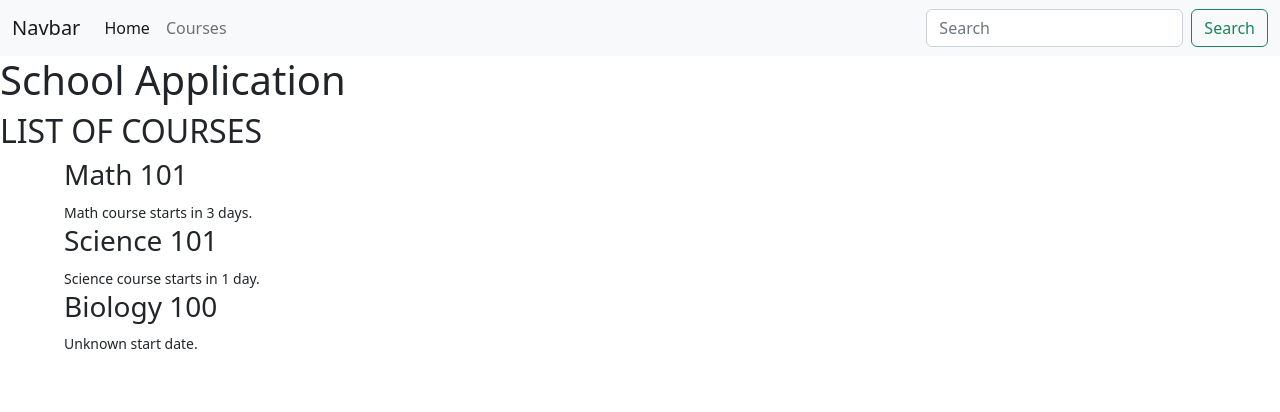
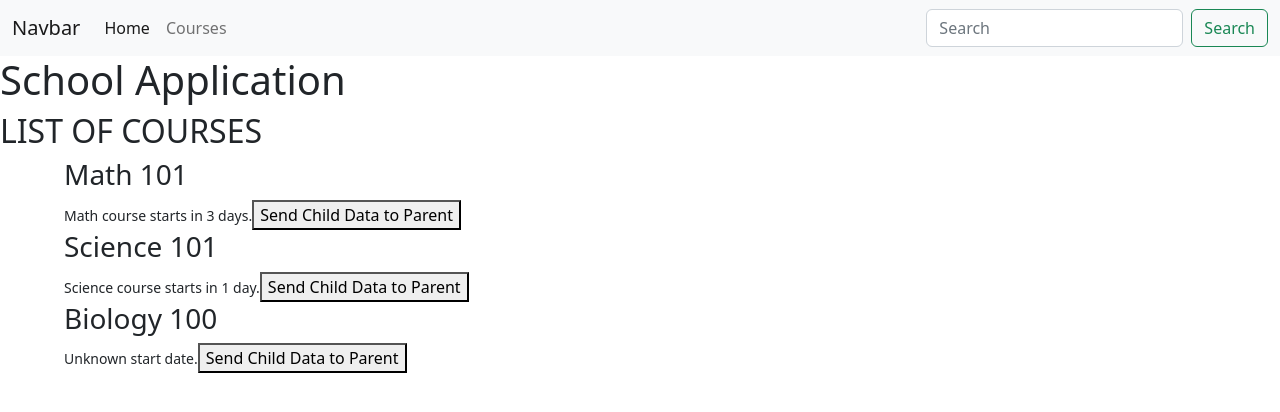
Before and after one commit to ShareghYusefi/school-app, an Angular app: page /courses in a window 1280 px wide. Shown: the top 412 px of the page. Built offline with nearby package versions, Linux system fonts and the light colour scheme.

Commit message:
Child to parent via @Output decorator

```diff
--- a/src/app/components/course/course.html
+++ b/src/app/components/course/course.html
@@ -7,4 +7,5 @@
     "science course starts in 1 day." | capitalization
   }}</small>
   <small *ngSwitchDefault>{{ "unknown start date." | capitalization }}</small>
+  <button (click)="sendDataToParent()">Send Child Data to Parent</button>
 </div>
--- a/src/app/components/course/course.ts
+++ b/src/app/components/course/course.ts
@@ -1,4 +1,11 @@
-import { Component, Input, OnChanges, SimpleChanges } from '@angular/core';
+import {
+  Component,
+  EventEmitter,
+  Input,
+  OnChanges,
+  Output,
+  SimpleChanges,
+} from '@angular/core';
 import { Icourse } from '../../interfaces/icourse';
 
 @Component({
@@ -11,6 +18,14 @@ export class Course implements OnChanges {
   // ! lets typescript know that this variable will be initialized
   @Input() course!: Icourse;
 
+  // define 'childEvent' to emit data upward to the parent component
+  @Output() childEvent = new EventEmitter();
+
+  // define a function for emitting the event and data
+  sendDataToParent() {
+    this.childEvent.emit(this.course?.name + ' ' + this.course?.level);
+  }
+
   // 2. ngOnChanges runs when @Input property changes from undefined to a value
   ngOnChanges(changes: SimpleChanges): void {
     console.log('Course ngOnChanges', changes);
--- a/src/app/components/courses/courses.html
+++ b/src/app/components/courses/courses.html
@@ -7,7 +7,7 @@
   <ul>
     @for (course of courses; track course.name) {
     <!-- We can pass the course object to the course component via @Input directive/property -->
-    <course [course]="course"></course>
+    <course [course]="course" (childEvent)="alertMessage($event)"></course>
     <!-- <li [ngClass]="{ 'text-lg-start': booleanVariable }">
     </li> -->
     } @empty {
@@ -15,3 +15,5 @@
     }
   </ul>
 </ul>
+
+<pre>{{ message }}</pre>
--- a/src/app/components/courses/courses.ts
+++ b/src/app/components/courses/courses.ts
@@ -31,6 +31,12 @@ export class Courses implements OnChanges, OnInit, DoCheck, OnDestroy {
     console.log('Courses constructor');
   }
 
+  message: any;
+
+  alertMessage(message: any) {
+    this.message = message;
+  }
+
   // 2. ngOnChanges runs when @Input property changes from undefined to a value
   ngOnChanges(changes: SimpleChanges): void {
     console.log('Courses ngOnChanges');
```
